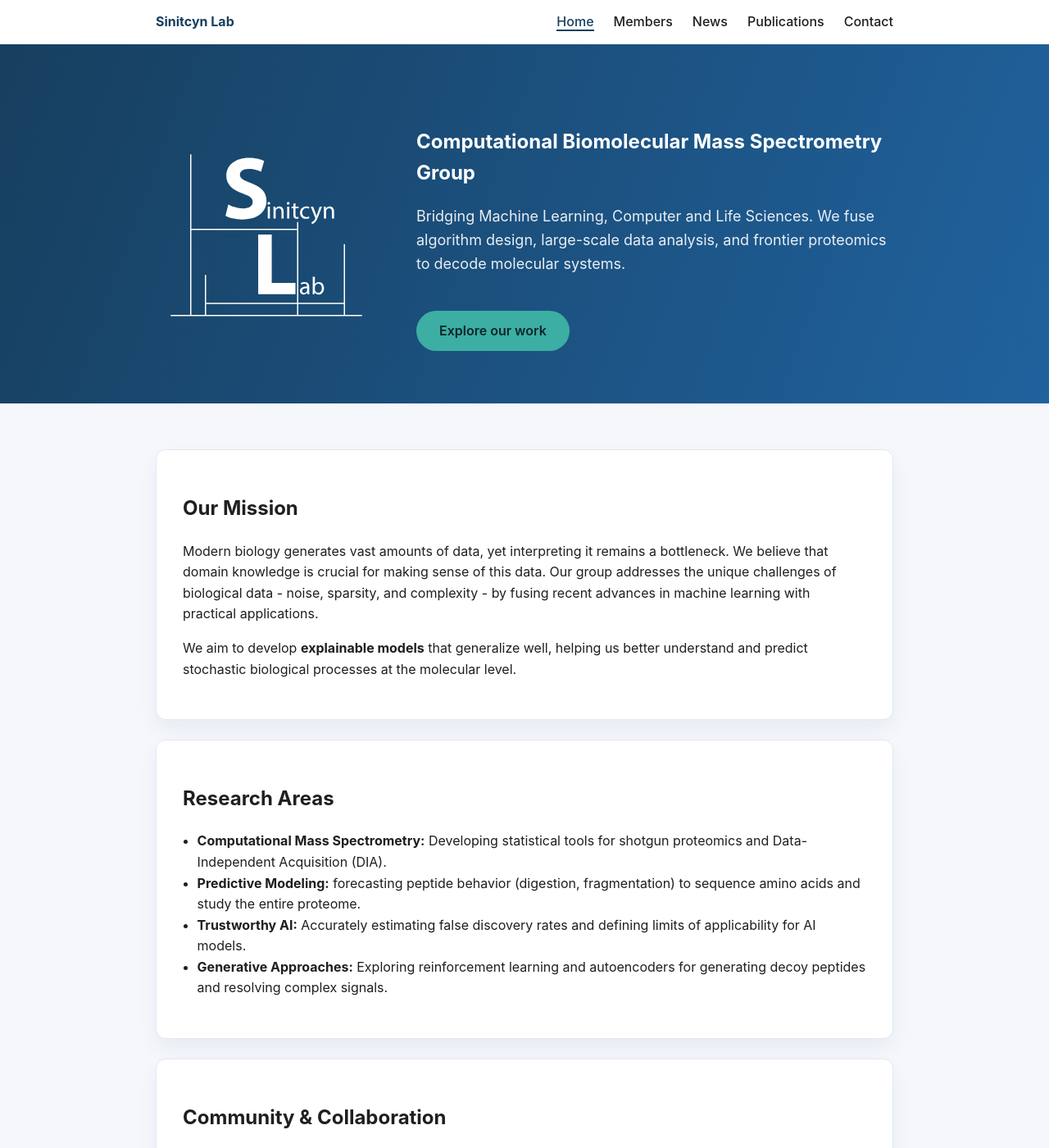
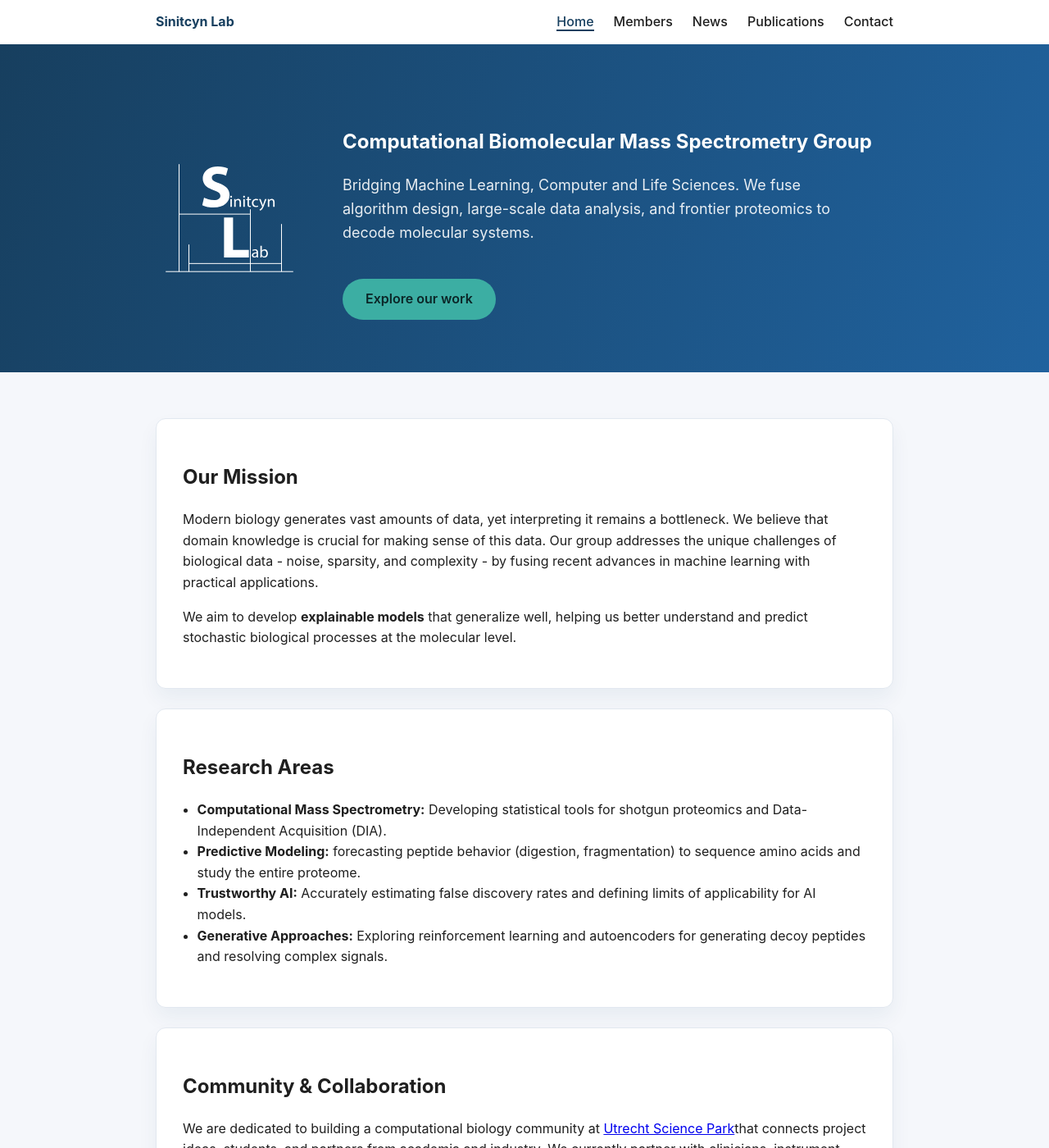
Before and after one commit to SinitcynLab/Sinitcynlab.github.io, a Jekyll site: the page built from index.md, in a window 1280 px wide and 1400 px high. Shown: the whole window at 82% size. Built offline with Jekyll 4.4.1, drawn with Linux system fonts in a browser that asks for light colours.

Commit message:
Reduce logo size

```diff
--- a/assets/css/main.css
+++ b/assets/css/main.css
@@ -102,7 +102,7 @@ img {
 }
 
 .hero-logo {
-  height: 270px;
+  height: 180px;
   width: auto;
   display: block;
 }
```
